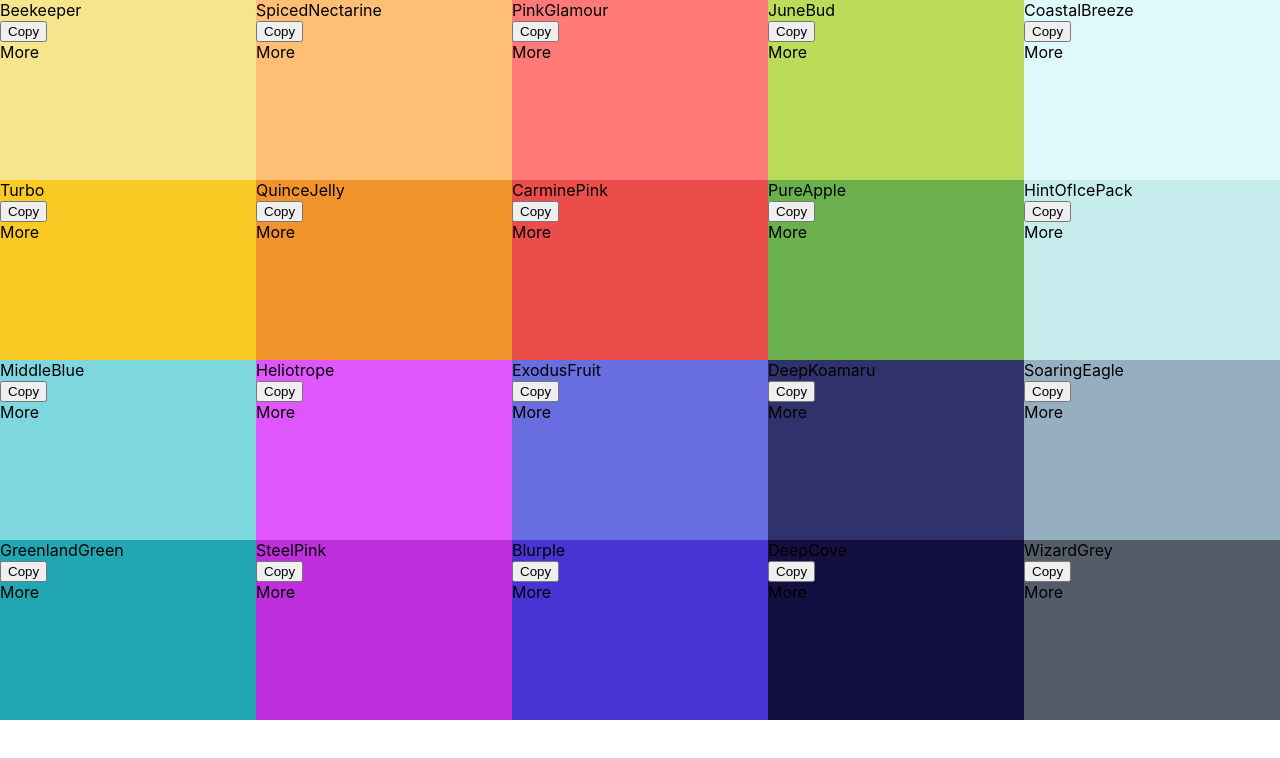
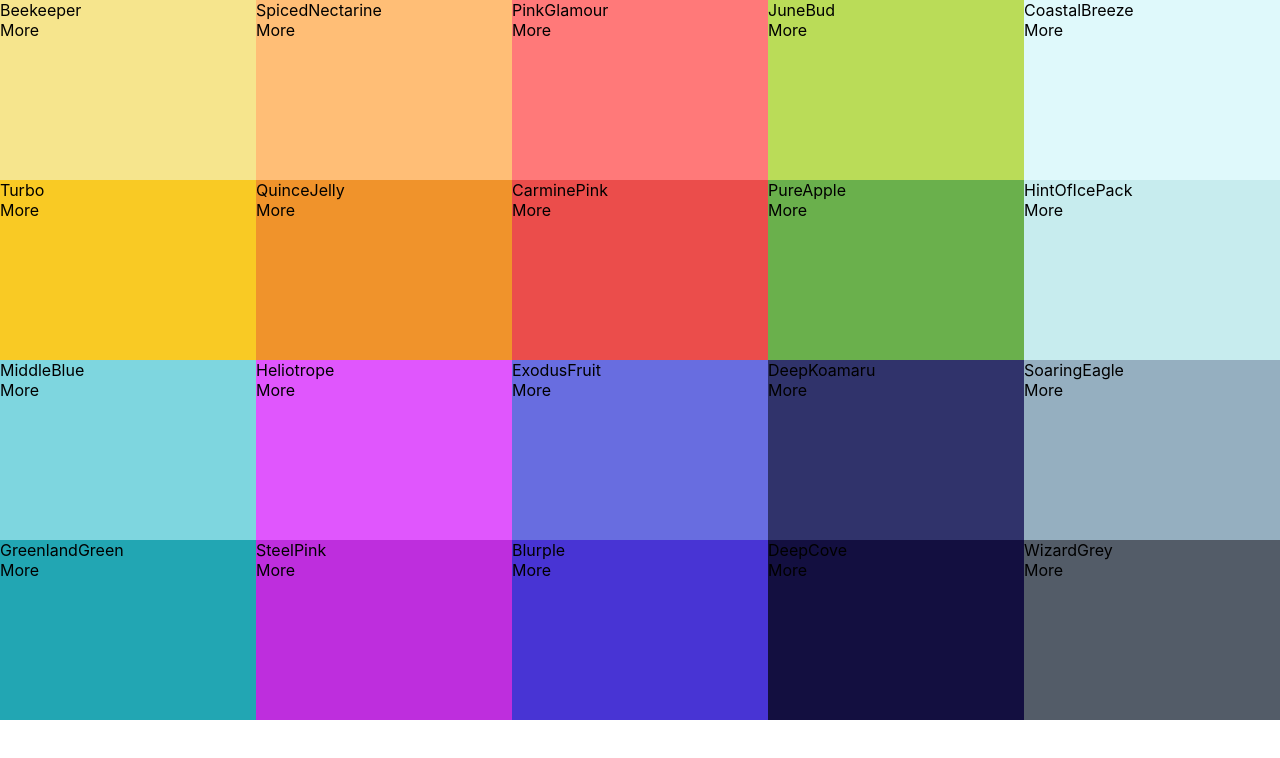
Before and after one commit to super8989/React_colors_app, a React (Create React App) app: page / in a window 1280 px wide. Shown: the top 758 px of the page. Built offline with nearby package versions, Linux system fonts and the light colour scheme.

Commit message:
styled the copy button on ColorBox

```diff
--- a/src/ColorBox.css
+++ b/src/ColorBox.css
@@ -6,3 +6,28 @@
 	position: relative;
 	cursor: pointer;
 }
+
+.copy-button {
+	width: 100px;
+	height: 30px;
+	position: absolute;
+	display: inline-block;
+	top: 50%;
+	left: 50%;
+	margin-left: -50px;
+	margin-top: -15px;
+	text-align: center;
+	outline: none;
+	background: rgba(255, 255, 255, 0.3);
+	font-size: 1rem;
+	line-height: 30px;
+	color: white;
+	text-transform: uppercase;
+	border: none;
+	opacity: 0;
+}
+
+.ColorBox:hover .copy-button {
+	opacity: 1;
+	transition: 0.4s;
+}
```
